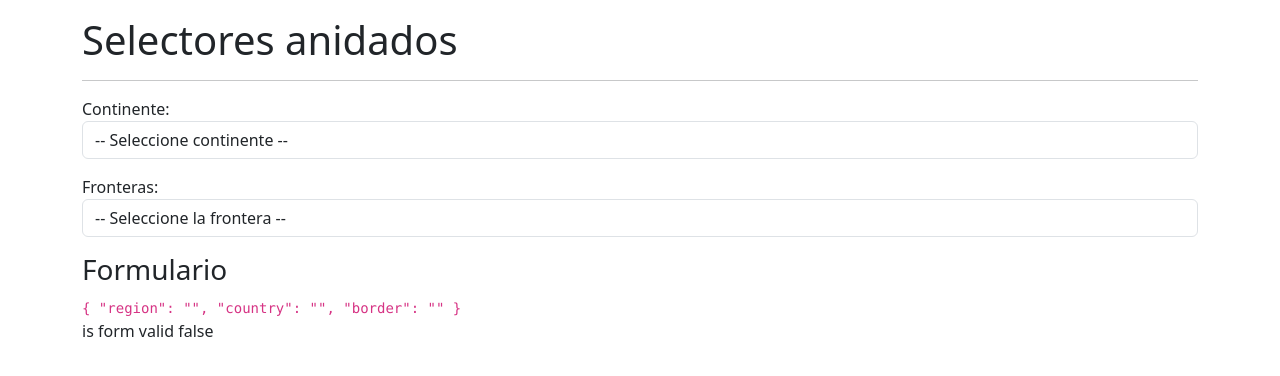
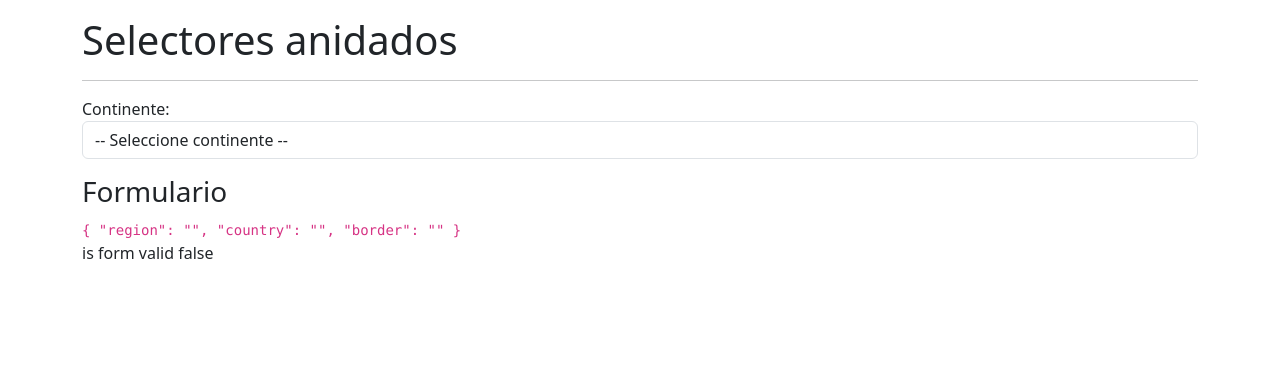
Before and after one commit to MarioAG1/selectores-app, an Angular app: page /selector/selector in a window 1280 px wide. Shown: the top 376 px of the page. Built offline with nearby package versions, Linux system fonts and the light colour scheme.

Commit message:
Pequeño cambios para aprecer las cajas de texto

```diff
--- a/src/app/countries/pages/selector-page/selector-page.component.html
+++ b/src/app/countries/pages/selector-page/selector-page.component.html
@@ -28,8 +28,8 @@
       </select>
     </div>
   </div>
-  <!-- Countries -->
-  <div class="row mb-3">
+  <!-- Fronteras -->
+  <div class="row mb-3" *ngIf="countriesByRegion.length > 0 && borders.length > 0 ">
     <div class="col">
       <label for="form-label">Fronteras:</label>
       <select class="form-control" formControlName="border">
--- a/src/app/countries/pages/selector-page/selector-page.component.ts
+++ b/src/app/countries/pages/selector-page/selector-page.component.ts
@@ -36,6 +36,7 @@ export class SelectorPageComponent implements OnInit {
     this.myForm.get("region")!.valueChanges
       .pipe(
         tap(() => this.myForm.get("country")!.setValue("")),
+        tap(() => this.myForm.get("border")!.setValue("")),
         switchMap(
           region => this.countriesService.getCountriesByRegion(region)
         )
```
